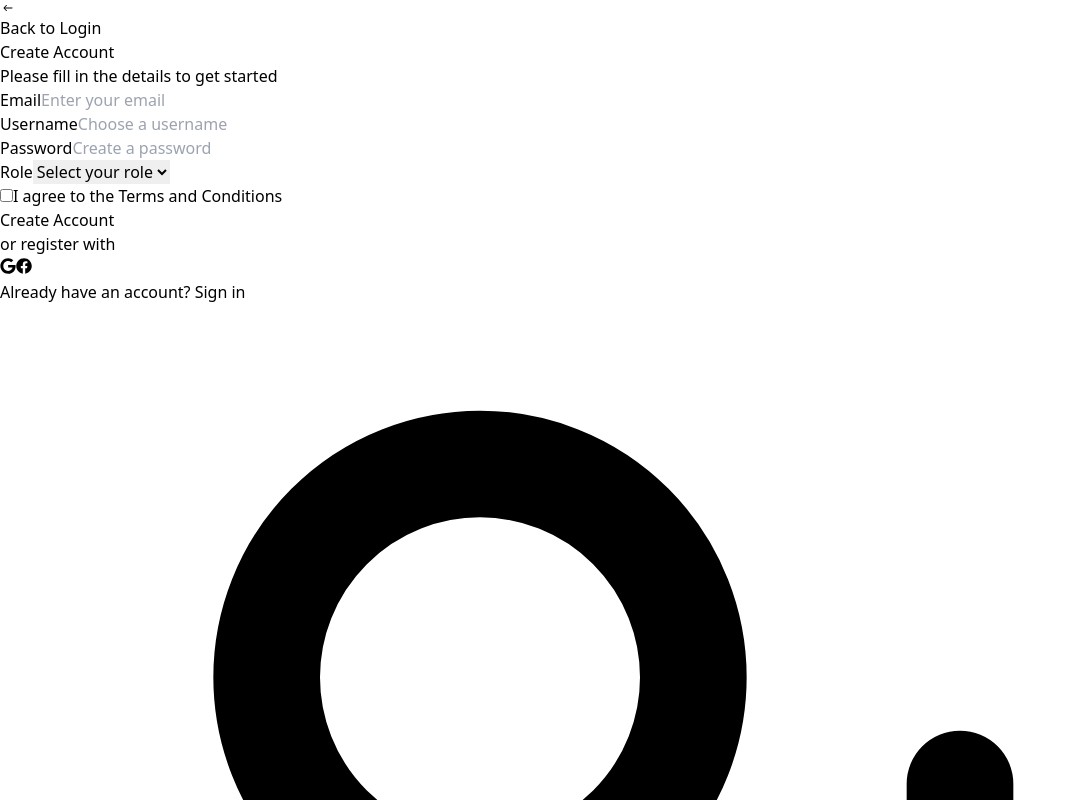
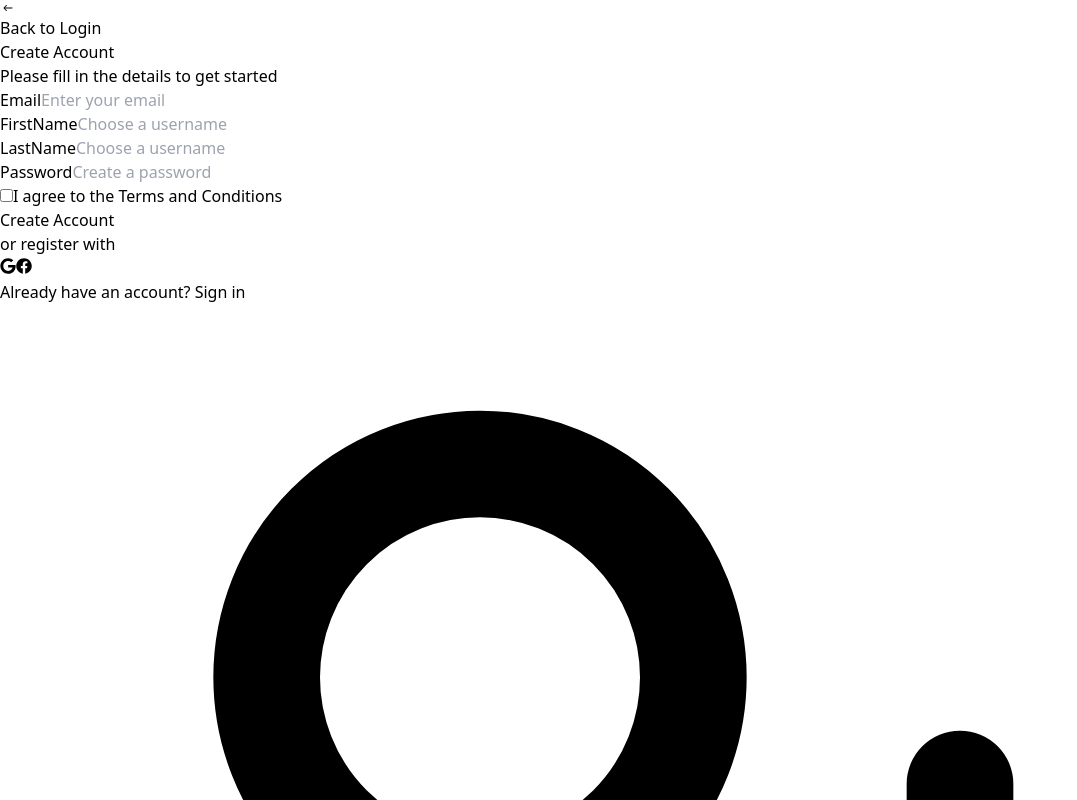
Before and after one commit to niganze/Manu_WebApplication, a React (Vite) app: page /register in a window 1280 px wide. Shown: the top 800 px of the page, without its empty margins (0-1077 px from the left). Built offline with nearby package versions, Linux system fonts and the light colour scheme.

Commit message:
fix some data

```diff
--- a/package.json
+++ b/package.json
@@ -17,9 +17,14 @@
     "@mui/material": "^6.4.6",
     "@radix-ui/react-hover-card": "^1.1.6",
     "@radix-ui/react-tabs": "^1.1.3",
+    "axios": "^1.8.3",
+    "form": "^0.2.5",
     "lucide-react": "^0.477.0",
+    "notiflix": "^3.2.8",
     "react": "^19.0.0",
     "react-dom": "^19.0.0",
+    "react-hook": "^0.0.1",
+    "react-hook-form": "^7.54.2",
     "react-icons": "^5.5.0",
     "react-router-dom": "^7.2.0",
     "recharts": "^2.15.1",
--- a/src/page/Login.jsx
+++ b/src/page/Login.jsx
@@ -1,16 +1,33 @@
 import React, { useState } from "react";
 import { Link } from "react-router-dom";
 import { IoIosArrowRoundBack } from "react-icons/io";
+import { useForm } from "react-hook-form";
+import axios from "axios";
+import { useNavigate } from "react-router-dom";
+function Login() {
+  const navigate=useNavigate();
+const{register,handleSubmit,formState:{error}}=useForm();
+const onsubmit=async(data)=>{
+  try{
+const {email,password}=data;
+const formData=new FormData();
+formData.append("email",email);
+formData.append("password",password);
+const res=await axios.post(`http://localhost:5000/user/login`,formData,
+  {
+    headers:{
+      "Content-Type":"application/json"
+    }
+  }
+)
 
-function Login() {
-  const [email, setEmail] = useState("");
-  const [password, setPassword] = useState("");
-  const [rememberMe, setRememberMe] = useState(false);
+  }
 
-  const handleSubmit = (e) => {
-    e.preventDefault();
-    console.log({ email, password, rememberMe });
-  };
+  catch(error){
+console.log(error)
+  }
+}
+
 
   return (
     <div className="flex min-h-screen bg-gray-50">
@@ -40,9 +57,7 @@ function Login() {
                 id="email"
                 className="w-full p-3 border border-gray-300 rounded-lg focus:ring-2 focus:ring-blue-500 focus:border-blue-500 outline-none transition-transform transform hover:scale-105"
                 placeholder="Enter your email"
-                value={email}
-                onChange={(e) => setEmail(e.target.value)}
-                required
+
               />
             </div>
 
@@ -58,9 +73,7 @@ function Login() {
                 id="password"
                 className="w-full p-3 border border-gray-300 rounded-lg focus:ring-2 focus:ring-blue-500 focus:border-blue-500 outline-none transition-transform transform hover:scale-105"
                 placeholder="Enter your password"
-                value={password}
-                onChange={(e) => setPassword(e.target.value)}
-                required
+
               />
             </div>
 
@@ -70,8 +83,7 @@ function Login() {
                   type="checkbox"
                   id="remember"
                   className="h-4 w-4 text-blue-600 focus:ring-blue-500 border-gray-300 rounded"
-                  checked={rememberMe}
-                  onChange={() => setRememberMe(!rememberMe)}
+
                 />
                 <label
                   htmlFor="remember"
--- a/src/page/Register.jsx
+++ b/src/page/Register.jsx
@@ -2,30 +2,47 @@ import React, { useState } from "react";
 import { FaGoogle, FaFacebook } from "react-icons/fa";
 import { IoIosArrowRoundBack } from "react-icons/io";
 import { Link } from "react-router-dom";
+import { useForm } from "react-hook-form";
+import axios from "axios";
+import { Notify } from "notiflix";
+import { useNavigate } from "react-router-dom";
 
 function Register() {
-  const [formData, setFormData] = useState({
-    email: "",
-    username: "",
-    password: "",
-    confirmPassword: "",
-    role: "",
-    telephone: "",
-    agreeToTerms: false,
-  });
+  // const handleChange = (e) => {
+  //   const { name, value, type, checked } = e.target;
+  //   setFormData((prevData) => ({
+  //     ...prevData,
+  //     [name]: type === "checkbox" ? checked : value,
+  //   }));
+  // };
+  const navigate=useNavigate();
+  const {
+    handleSubmit,
+    register,
+    formState: { errors },
+  } = useForm();
+  const onsubmit = async (data) => {
+    try {
+      const { firstname, lastname, email, password } = data;
+   const formData=new FormData();
+      formData.append("firstname",firstname);
+      formData.append("lastname",lastname);
+      formData.append("email",email);
+      formData.append("password",password);
 
-  const handleChange = (e) => {
-    const { name, value, type, checked } = e.target;
-    setFormData((prevData) => ({
-      ...prevData,
-      [name]: type === "checkbox" ? checked : value,
-    }));
-  };
-
-  const handleSubmit = (e) => {
-    e.preventDefault();
-    // Handle registration logic here
-    console.log(formData);
+      const res=await axios.post(`http://localhost:5000/user/register`,formData,
+        {
+          headers:{
+            "Content-Type":"application/json"
+          }
+        }
+      )
+      Notify.success("user registered successfull");
+      navigate("/login")
+    } catch (error) {
+      console.log(error);
+      Notify.failure(error);
+    }
   };
 
   return (
@@ -33,16 +50,16 @@ function Register() {
       {/* Left Side - Registration Form */}
       <div className="w-full md:w-1/2 p-8 flex flex-col justify-center">
         <div className="max-w-md mx-auto w-full">
-
-
-          <Link to="/login" className="text-[#A99FFF] hover:text-[#876FFF]"><IoIosArrowRoundBack /> Back to Login</Link>
+          <Link to="/login" className="text-[#A99FFF] hover:text-[#876FFF]">
+            <IoIosArrowRoundBack /> Back to Login
+          </Link>
 
           <h1 className="text-2xl font-bold mb-2">Create Account</h1>
           <p className="text-gray-500 mb-8">
             Please fill in the details to get started
           </p>
 
-          <form onSubmit={handleSubmit}>
+          <form onSubmit={handleSubmit(onsubmit)}>
             <div className="mb-4">
               <label
                 htmlFor="email"
@@ -56,9 +73,7 @@ function Register() {
                 name="email"
                 className="w-full p-3 border border-gray-300 rounded-lg focus:ring-2 focus:ring-blue-500 focus:border-blue-500 outline-none"
                 placeholder="Enter your email"
-                value={formData.email}
-                onChange={handleChange}
-                required
+                {...register("email",{required:true})}
               />
             </div>
 
@@ -67,17 +82,31 @@ function Register() {
                 htmlFor="username"
                 className="block text-sm font-medium text-gray-700 mb-1"
               >
-                Username
+                FirstName
+              </label>
+              <input
+                type="text"
+
+                name="firstname"
+                className="w-full p-3 border border-gray-300 rounded-lg focus:ring-2 focus:ring-blue-500 focus:border-blue-500 outline-none"
+                placeholder="Choose a username"
+                {...register("firstname",{required:true})}
+              />
+            </div>
+            <div className="mb-4">
+              <label
+                htmlFor="username"
+                className="block text-sm font-medium text-gray-700 mb-1"
+              >
+                LastName
               </label>
               <input
                 type="text"
                 id="username"
-                name="username"
+                name="lastname"
                 className="w-full p-3 border border-gray-300 rounded-lg focus:ring-2 focus:ring-blue-500 focus:border-blue-500 outline-none"
                 placeholder="Choose a username"
-                value={formData.username}
-                onChange={handleChange}
-                required
+                {...register("lastname",{required:true})}
               />
             </div>
 
@@ -94,12 +123,10 @@ function Register() {
                 name="password"
                 className="w-full p-3 border border-gray-300 rounded-lg focus:ring-2 focus:ring-blue-500 focus:border-blue-500 outline-none"
                 placeholder="Create a password"
-                value={formData.password}
-                onChange={handleChange}
-                required
+                {...register("password",{required:true})}
               />
             </div>
-            <div className="mb-4">
+            {/* <div className="mb-4">
               <label
                 htmlFor="role"
                 className="block text-sm font-medium text-gray-700 mb-1"
@@ -121,7 +148,7 @@ function Register() {
                 <option value="admin">Admin</option>
                 <option value="manager">Manager</option>
               </select>
-            </div>
+            </div> */}
 
             <div className="flex items-center mb-6">
               <input
@@ -129,9 +156,7 @@ function Register() {
                 id="agreeToTerms"
                 name="agreeToTerms"
                 className="h-4 w-4 text-blue-600 focus:ring-blue-500 border-gray-300 rounded"
-                checked={formData.agreeToTerms}
-                onChange={handleChange}
-                required
+
               />
               <label
                 htmlFor="agreeToTerms"
```
Also changed, not shown: 1 other file (tests, documents, lock files or other folders).
